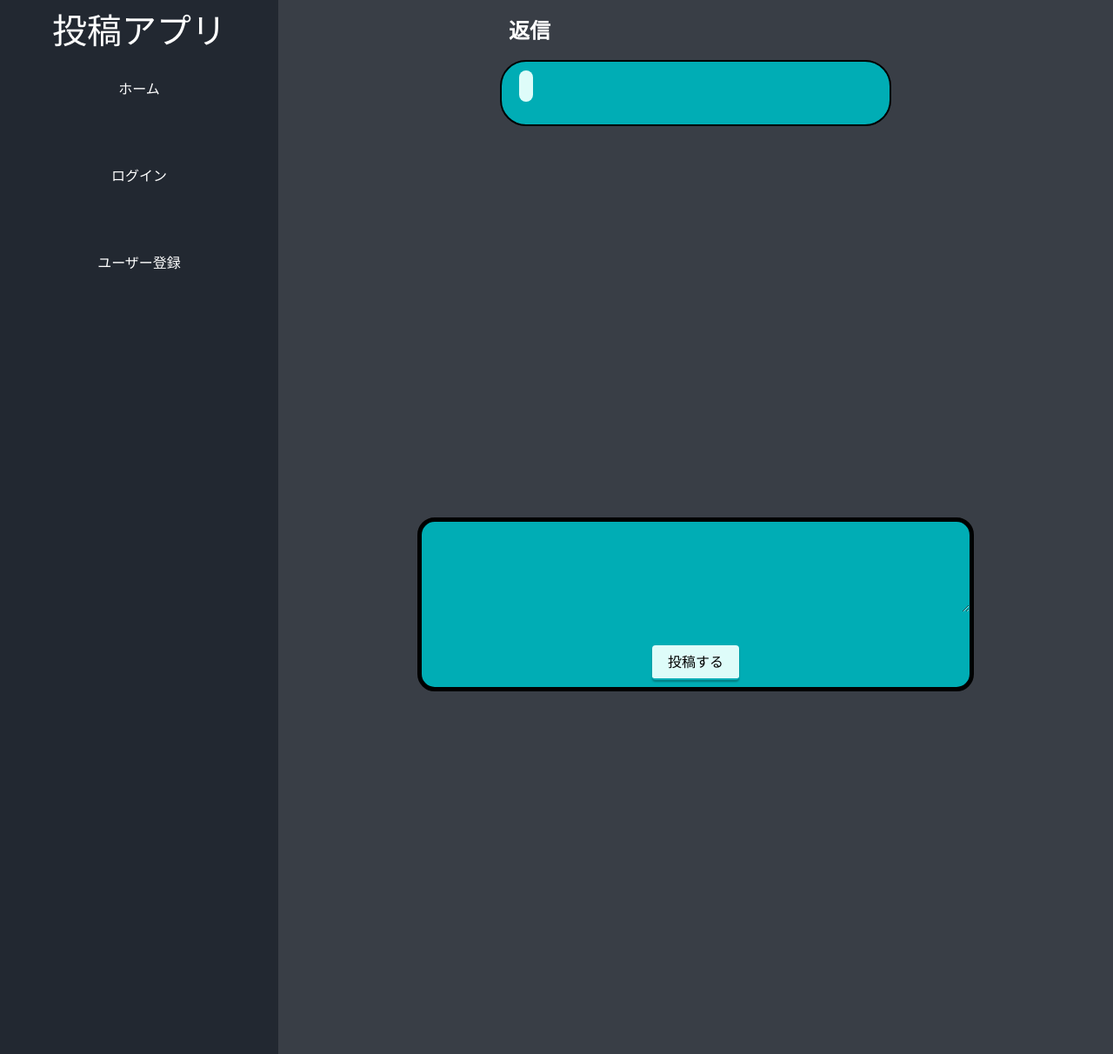
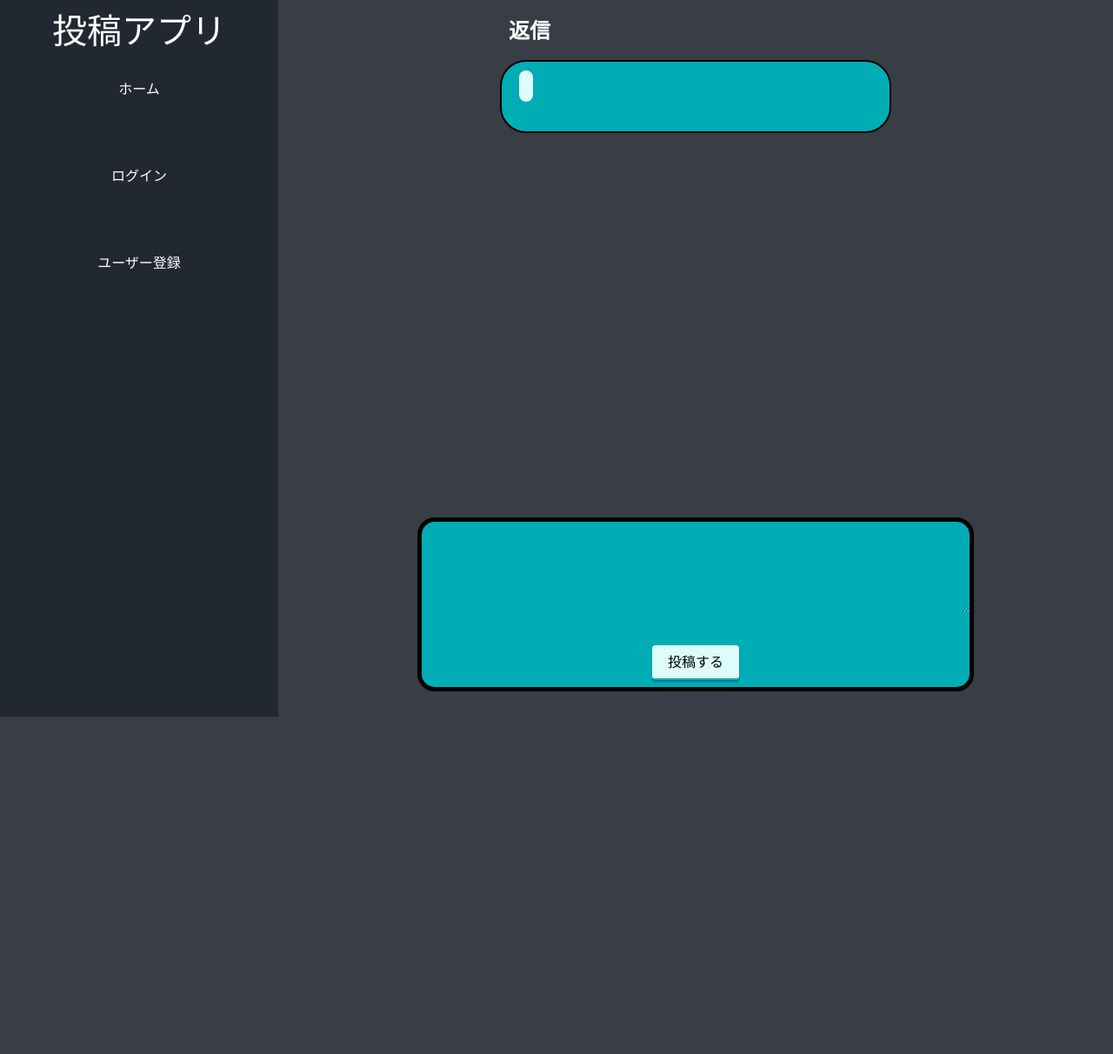
Before and after one commit to haruchu/sns-app, a Django app: template myapp/templates/reply.html in a window 1280 px wide. Shown: the whole page at 87% size. After the commit the page ends 824 px from the top, so only its background shows below. Run offline with Django 3.2, Linux system fonts and the light colour scheme; the template is opened without the code that fills it: values that come from a table or form of the project are taken from there, others are empty; some libraries are stand-ins or nearby versions.

Commit message:
スクロール部分を変更 投稿日時を追加

```diff
--- a/myapp/home/views.py
+++ b/myapp/home/views.py
@@ -17,7 +17,8 @@ def home(request):
         "user": request.user,
         "current_user": current_user,
         "form": form,
-        "posts": Post.objects.all(),
+        "posts": Post.objects.order_by('-created_date')
+.all(),
         "my_likes_ids":Like.objects.filter(
             user=request.user).values_list('post_id', flat=True),
     }
--- a/myapp/post/models.py
+++ b/myapp/post/models.py
@@ -1,5 +1,6 @@
 from django.db import models
 from django.contrib.auth.models import User
+from django.utils import timezone
 from django.contrib.auth import get_user_model
 
 class Post(models.Model):
@@ -7,6 +8,7 @@ class Post(models.Model):
         get_user_model(), on_delete=models.CASCADE, default="")
     text = models.CharField(max_length=200)
     like = models.PositiveIntegerField(default=0)
+    created_date = models.DateTimeField(default=timezone.now)
 
     def __str__(self):
         return (str(self.text) + '(' + str(self.user) + ')')
--- a/myapp/static/css/home.css
+++ b/myapp/static/css/home.css
@@ -141,6 +141,10 @@ button:focus {
 
 
 /* main */
+main .main-inner {
+  overflow: hidden;
+}
+
 
 main .row {
   justify-content: center;
@@ -151,10 +155,6 @@ main .row {
   margin: 12px;
   justify-content: center;
   position: relative;
-}
-
-.post-list {
-  margin-bottom: 400px;
 }
 
 .main-content .home-title {
--- a/myapp/templates/reply.html
+++ b/myapp/templates/reply.html
@@ -8,6 +8,7 @@
       <div class="post sub-color">
         <div class="user"><a href={% url 'user:profile' main_post.user.id %}><span class="accent-color">{{main_post.user}}</span></a></div>
         <p class="ml-3 mt-3">{{ main_post.text }}</p>
+        <p class="ml-3 mt-4">{{ main_post.created_date|date:"Y n/j H:i"}}</p>
       </div>
       {% for reply in replies %}
         <div class="post sub-color">
```
Also changed, not shown: myapp/templates/home.html (+8 -5 lines), myapp/post/migrations/0003_post_created_date.py (added).
